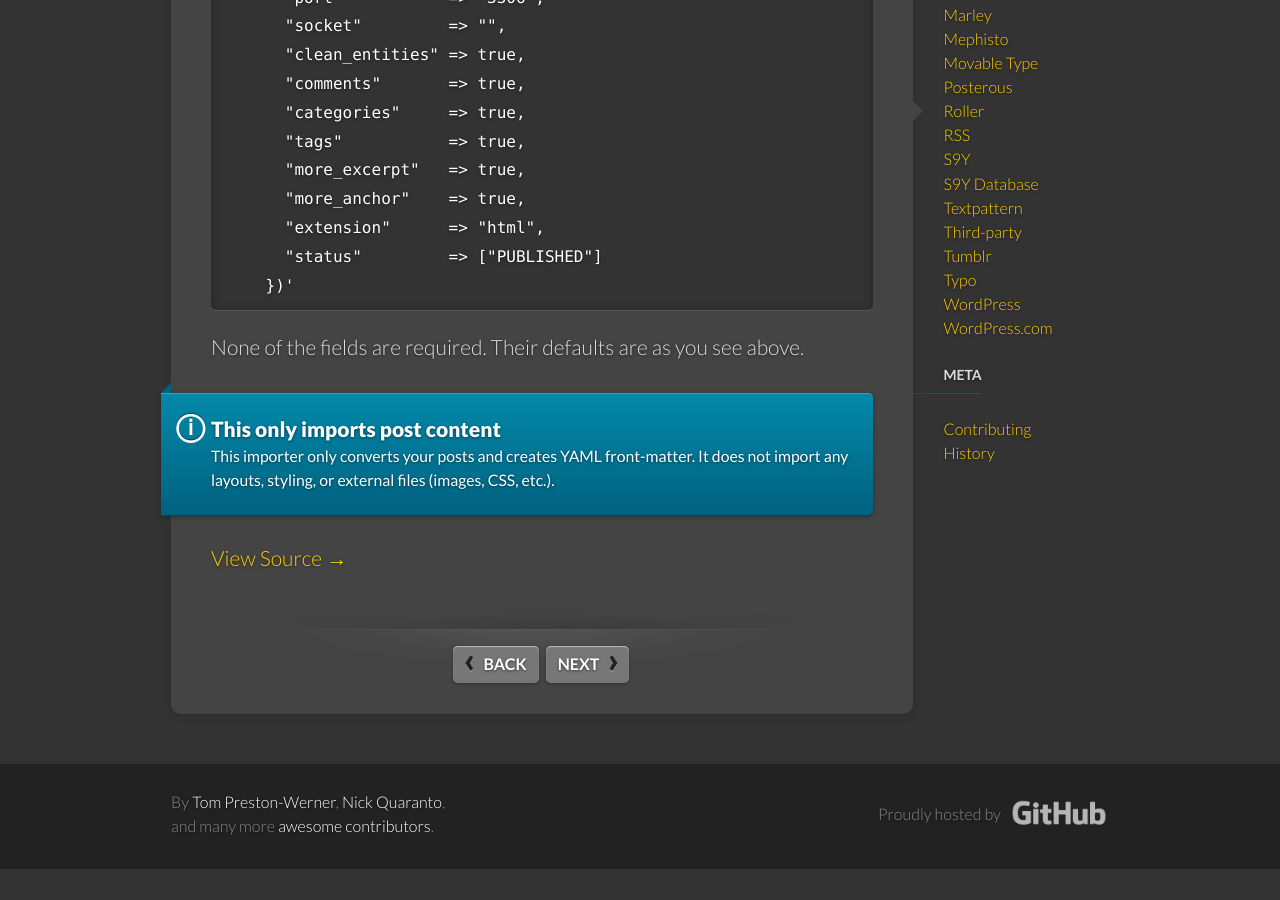
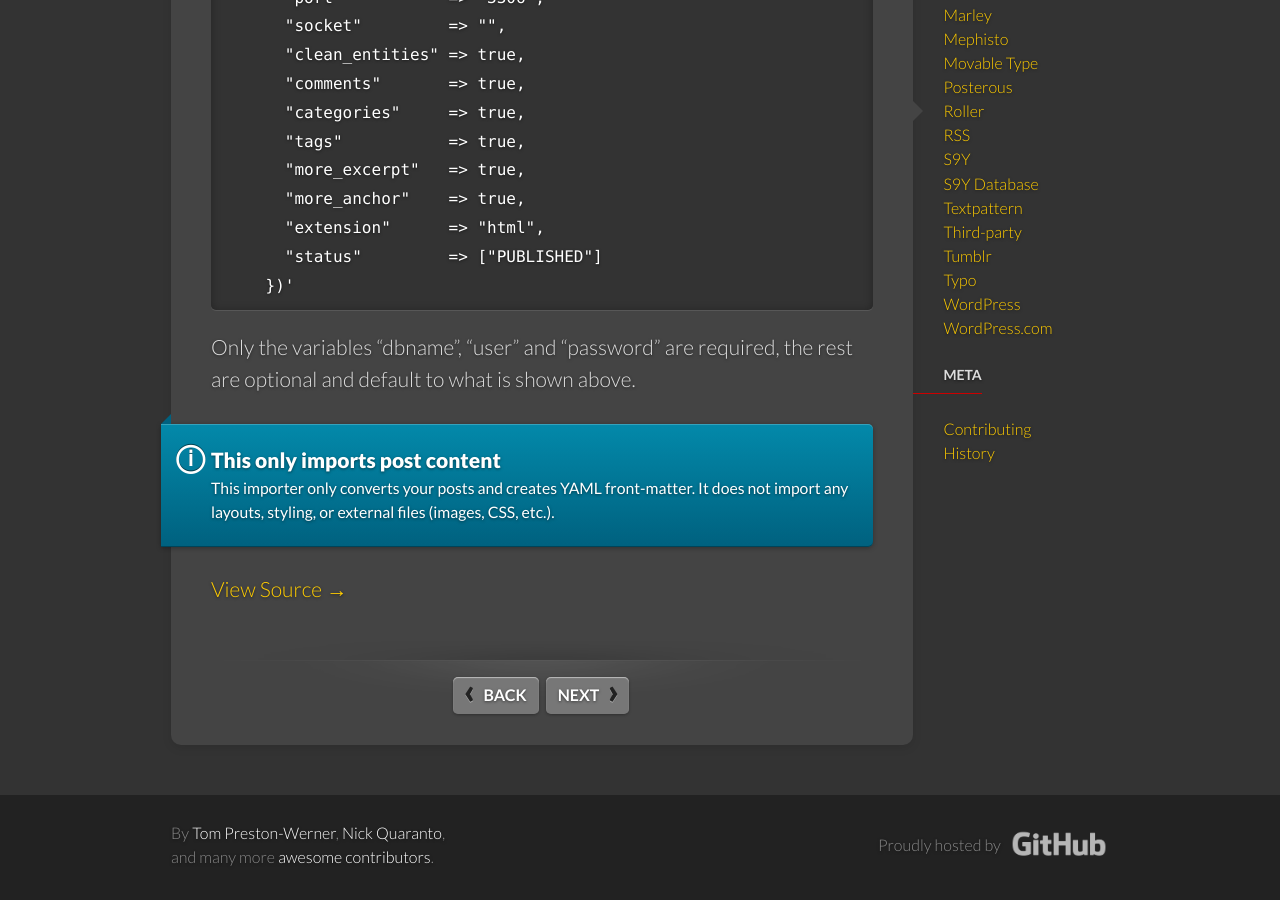
Before and after one commit to jekyll/jekyll-import, a Jekyll site: the page built from docs/_importers/roller.md, in a window 1280 px wide and 900 px high, scrolled down 681 px. Built offline with Jekyll 4.4.1, drawn with Linux system fonts in a browser that asks for light colours; some web fonts are replaced; before the commit the page ends 1550 px from its top, so only the background shows below that.

Commit message:
improve docs

```diff
--- a/docs/_importers/roller.md
+++ b/docs/_importers/roller.md
@@ -37,7 +37,7 @@ $ ruby -rubygems -e 'require "jekyll-import";
     })'
 {% endhighlight %}
 
-None of the fields are required. Their defaults are as you see above.
+Only the variables "dbname", "user" and "password" are required, the rest are optional and default to what is shown above.
 
 <div class="note info">
   <h5>This only imports post content</h5>
```
